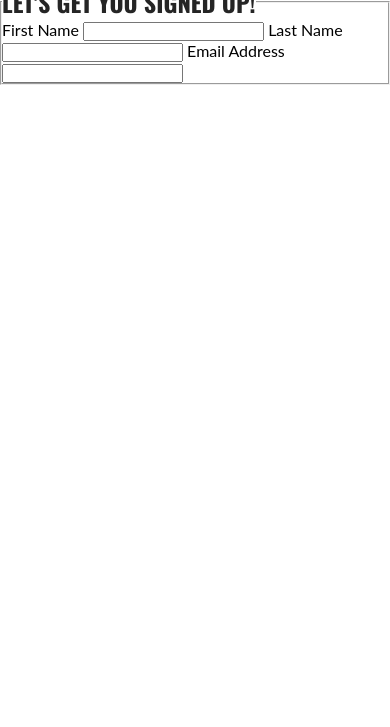
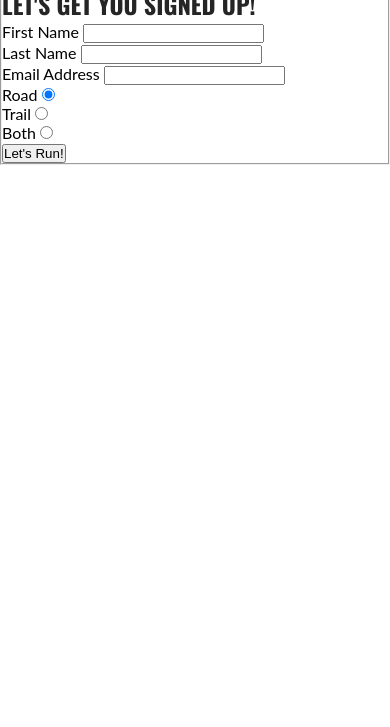
Before and after one commit to maxwellsor169/LOVE-RUNNING1, a plain HTML site: page signup.html in a window 390 px wide. Shown: the part 63-790 px from the top of the page. Drawn offline with nearby package versions, Linux system fonts and the light colour scheme.

Commit message:
Creating HTML form for 280px phone screen

```diff
--- a/assests/css/style.css
+++ b/assests/css/style.css
@@ -125,6 +125,10 @@ main {
 
     #photos {line-height: 0;}
 
+    /* Signup Section */
+
+
+
 /* Footer */
 #social-networks {text-align: center; padding: 20px 0; justify-content: space-evenly; display: flex; list-style-type: none;}
 
--- a/signup.html
+++ b/signup.html
@@ -34,15 +34,33 @@
         <section id="signup">
                 <form id="signup-form" action="https://formdump.codeinstitute.net" method="POST">
                 <fieldset>
-                    <legend><h2>LET'S GET YOU SIGNED UP!</h2></legend>
+                    <h2>LET'S GET YOU SIGNED UP!</h2>
                     <div>
                         <div>
-                            <label for="first-name" class="block-label">First Name</label>
-                            <input type="text" name="first-name" id="first-name">
-                            <label for="last-name" class="block-label">Last Name</label>
-                            <input type="text" name="last-name" id="last-name">
-                            <label for="email-address" class="block-label">Email Address</label>
-                            <input type="text" name="email-address" id="email-address">
+                            <label for="first-name">First Name</label>
+                            <input type="text" name="first_name" id="first-name" class="text-input" required>
+                            <br>
+                            <label for="last-name">Last Name</label>
+                            <input type="text" name="last-name" id="last-name" class="text-input" required>
+                            <br>
+                            <label for="email-address">Email Address</label>
+                            <input type="text" name="email-address" id="email-address" class="text-input" required>
+                            <br>
+                        </div>
+                        <div class="radio-buttons">
+                            <div>
+                            <label for="road">Road</label>
+                            <input type="radio" name="running_preference" value="road" id="road" required checked>
+                            </div>
+                            <div>
+                            <label for="trail">Trail</label>
+                            <input type="radio" name="trail" value="trail" id="trail">
+                            </div
+                            <div>
+                            <label for="both">Both</label>
+                            <input type="radio" value="both" name="both" id="both">
+                            </div>
+                            <button type="submit" class="join-button">Let's Run!</button>
                         </div>
                     </div>
                 </fieldset>
```
